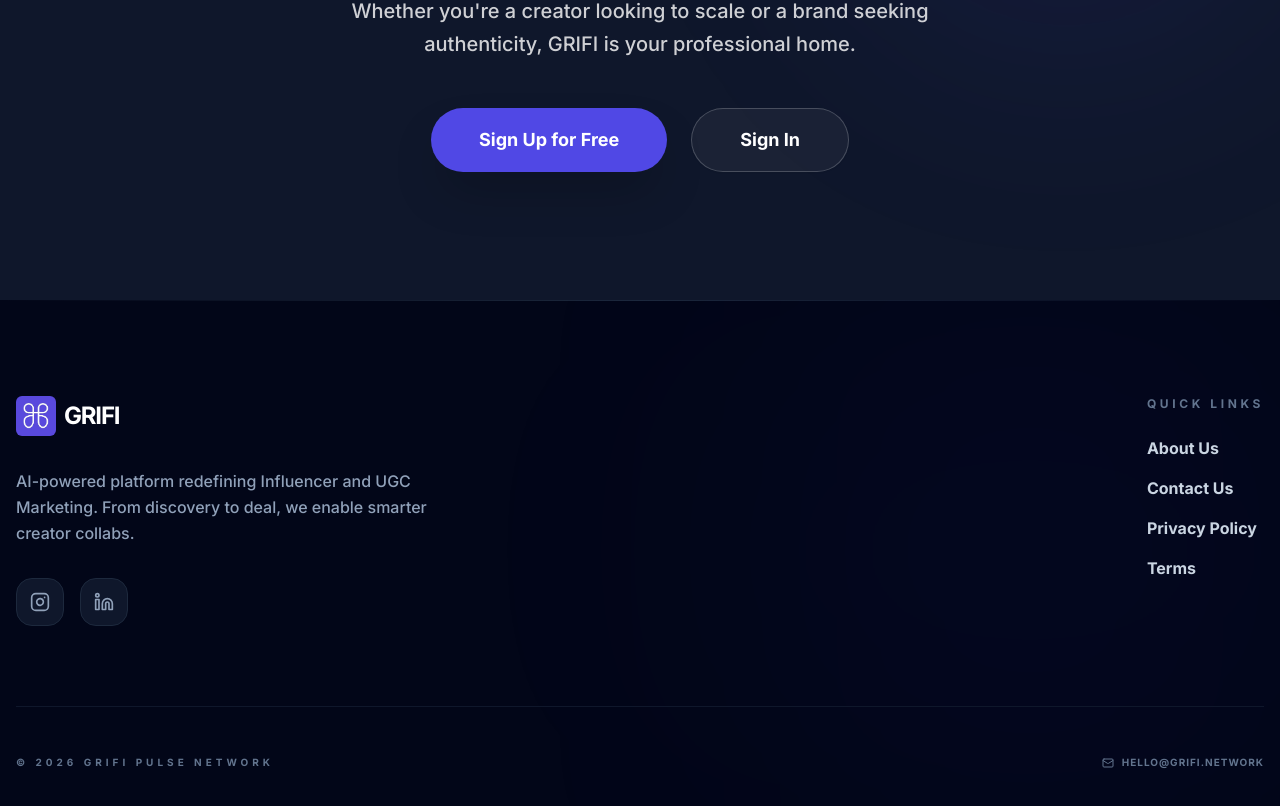
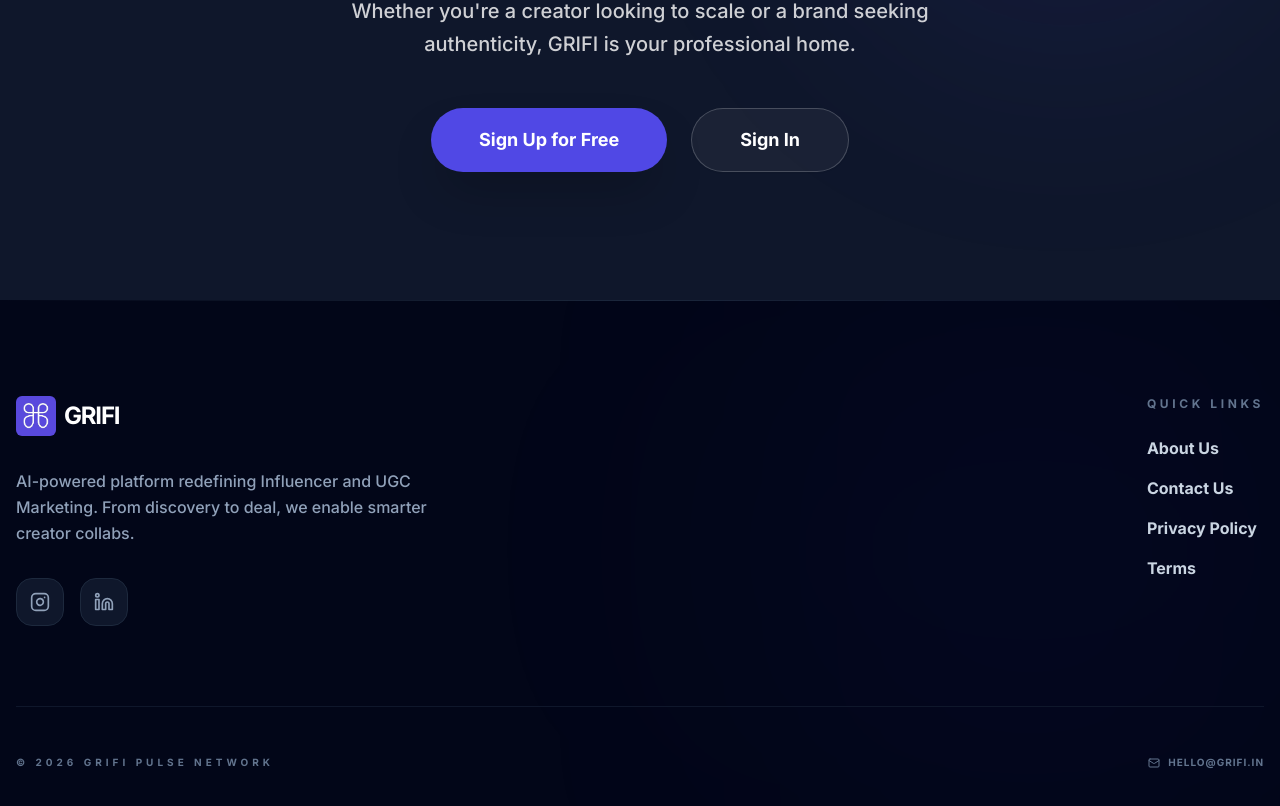
Before and after one commit to Arush-Bansal/GrifiInfluencerNetwork, a Next.js app: page /about in a window 1280 px wide. Shown: the part 2709-3515 px from the top of the page. Built offline with nearby package versions, Linux system fonts and the light colour scheme; no server answers.

Commit message:
minor changes

```diff
--- a/src/app/contact/page.tsx
+++ b/src/app/contact/page.tsx
@@ -80,7 +80,7 @@ const ContactPage = () => {
                         </div>
                         <div>
                             <p className="text-[10px] font-bold uppercase tracking-widest text-slate-400 mb-1">Email us</p>
-                            <p className="font-bold text-slate-900">hello@grifi.network</p>
+                            <p className="font-bold text-slate-900">hello@grifi.in</p>
                         </div>
                    </div>
 
--- a/src/app/page.tsx
+++ b/src/app/page.tsx
@@ -302,7 +302,7 @@ const Index = () => {
                                 <div className="w-2.5 h-2.5 rounded-full bg-amber-400" />
                                 <div className="w-2.5 h-2.5 rounded-full bg-emerald-400" />
                             </div>
-                            <div className="bg-white/10 rounded-md px-3 py-1 text-[10px] text-white/40 font-mono ml-4">grifi.network/dashboard/feed</div>
+                            <div className="bg-white/10 rounded-md px-3 py-1 text-[10px] text-white/40 font-mono ml-4">grifi.in/dashboard/feed</div>
                         </div>
                         <div className="p-8 space-y-6">
                             <div className="flex items-center justify-between pb-4 border-b border-slate-100">
@@ -326,7 +326,7 @@ const Index = () => {
 
                 <div className="space-y-12">
                     <div className="space-y-6">
-                        <Badge className="bg-primary/10 text-primary border-none font-black px-4 py-1.5 rounded-full">About Grifi</Badge>
+                        <Badge className="bg-primary/10 text-primary border-none font-black px-4 py-1.5 rounded-full">About</Badge>
                         <h2 className="text-4xl md:text-6xl font-black tracking-tight leading-none text-slate-900">Designed for Social Media <br />Campaign Success.</h2>
                         <p className="text-lg md:text-xl text-slate-500 font-medium leading-relaxed">
                             Stop juggling between DMs and emails. Grifi provides one-stop solution for all your problems through AI
@@ -460,7 +460,7 @@ const Index = () => {
       <section id="testimonials" className="py-32 bg-[#FDFDFD] border-t border-slate-100">
         <div className="container mx-auto px-4">
           <div className="text-center mb-24">
-            <h2 className="text-5xl md:text-7xl font-black mb-8 leading-none tracking-tighter">What Grifi partners say</h2>
+            <h2 className="text-5xl md:text-7xl font-black mb-8 leading-none tracking-tighter">What <span className="text-primary italic">Grifi</span> partners say</h2>
             <p className="text-xl text-slate-500 font-medium max-w-2xl mx-auto">Hear from creators and Marketing leaders who use Grifi</p>
           </div>
 
@@ -519,7 +519,7 @@ const Index = () => {
                 <div className="absolute -top-1/2 -left-1/4 w-full h-full bg-primary/20 blur-[150px] animate-pulse" />
 
                 <div className="relative z-10 space-y-12">
-                    <h2 className="text-5xl md:text-8xl font-black text-white tracking-tighter leading-[0.9]">ready to Grifi</h2>
+                    <h2 className="text-5xl md:text-8xl font-black text-white tracking-tighter leading-[0.9]">ready to <span className="text-primary italic">Grifi</span></h2>
                     <p className="text-xl md:text-2xl text-slate-400 font-medium max-w-2xl mx-auto">
                         Dont miss out on the AI Marketing Revolution
                     </p>
--- a/src/components/brand/Footer.tsx
+++ b/src/components/brand/Footer.tsx
@@ -22,7 +22,7 @@ export const Footer = () => {
             </p>
             <div className="flex gap-4">
               {[
-                { icon: <Instagram className="w-5 h-5" />, href: "https://instagram.com/grifi.network" },
+                { icon: <Instagram className="w-5 h-5" />, href: "https://instagram.com/grifi.in" },
                 { icon: <Linkedin className="w-5 h-5" />, href: "https://linkedin.com/company/grifi" }
               ].map((social, i) => (
                 <a key={i} href={social.href} target="_blank" rel="noopener noreferrer" className="w-12 h-12 rounded-2xl bg-slate-900 border border-slate-800 flex items-center justify-center text-slate-400 hover:bg-primary hover:text-white hover:border-primary hover:-translate-y-1 transition-all">
@@ -51,8 +51,8 @@ export const Footer = () => {
           </div>
 
           <div className="flex items-center gap-6">
-            <a href="mailto:hello@grifi.network" className="text-[10px] font-black uppercase tracking-widest text-slate-500 hover:text-white flex items-center gap-2 transition-colors">
-                <Mail className="w-3 h-3" /> hello@grifi.network
+            <a href="mailto:hello@grifi.in" className="text-[10px] font-black uppercase tracking-widest text-slate-500 hover:text-white flex items-center gap-2 transition-colors">
+                <Mail className="w-3 h-3" /> hello@grifi.in
             </a>
           </div>
         </div>
```
